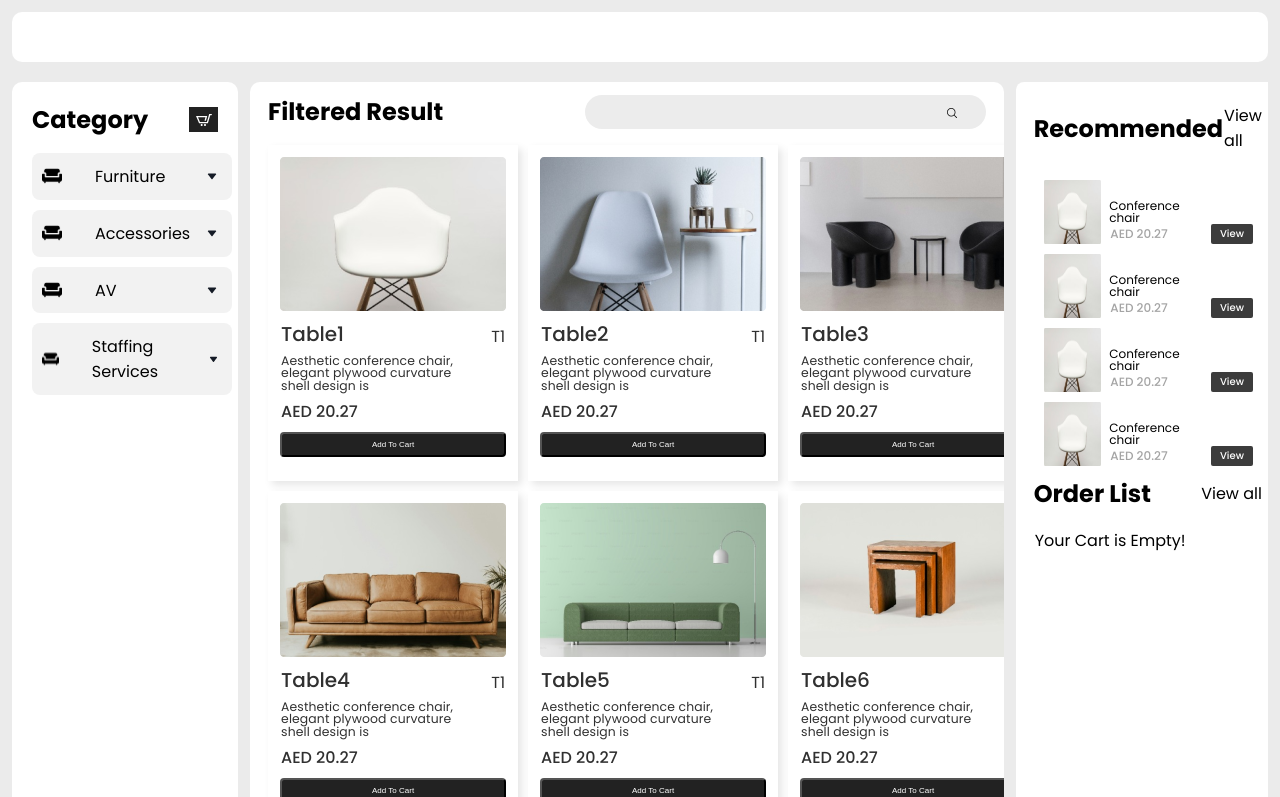
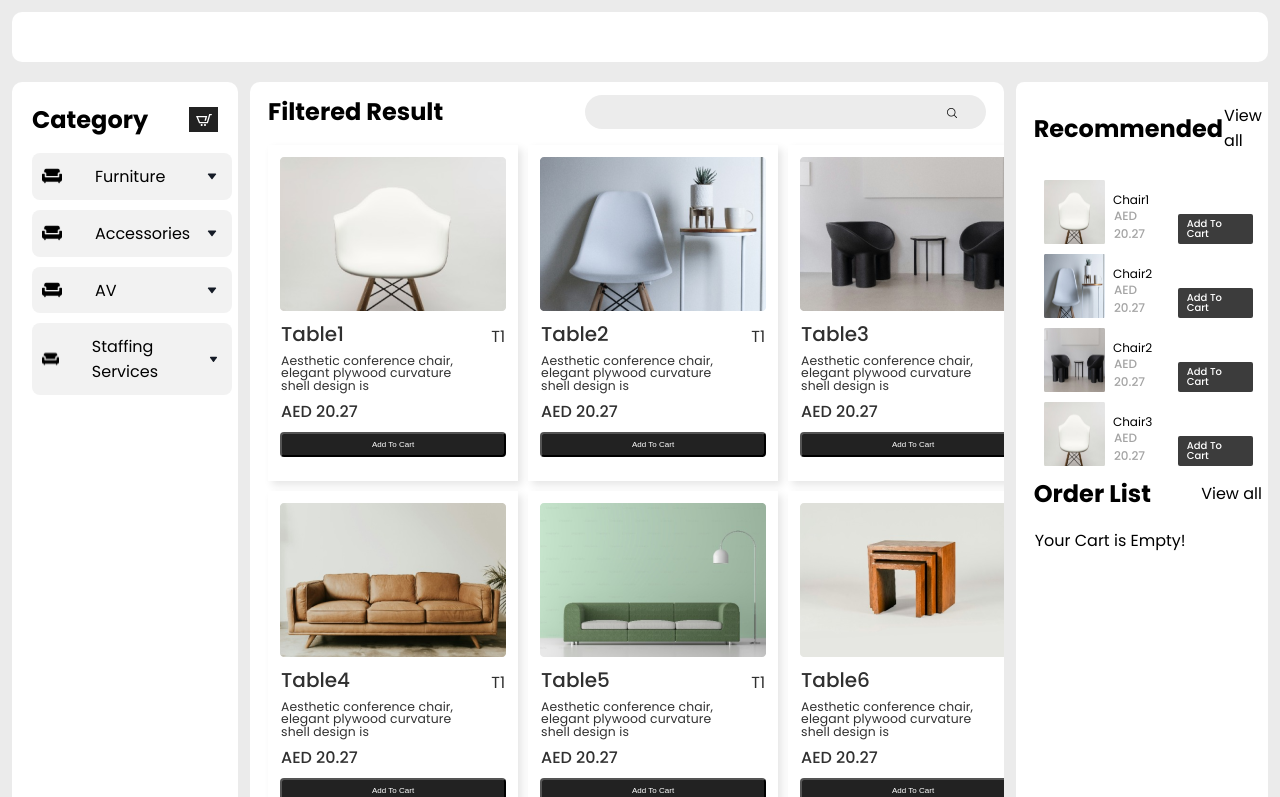
Before and after one commit to sreevishnu01/cart, a Next.js app: page / in a window 1280 px wide. Shown: the top 797 px of the page. Built offline with nearby package versions, Linux system fonts and the light colour scheme.

Commit message:
new function for recomend

```diff
--- a/src/app/component/Card.jsx
+++ b/src/app/component/Card.jsx
@@ -2,7 +2,7 @@
 import Image from "next/image";
 import { useState } from "react";
 
-function Card({ item, img, addtocart }) {
+function Card({ item, img, addtocart, setrecommended }) {
   const [count, setCount] = useState(0); // Initialize state for count
 
   const handleDecrement = () => {
@@ -16,7 +16,7 @@ function Card({ item, img, addtocart }) {
   };
 
   return (
-    <div className="card">
+    <div className="card" onClick={() => setrecommended(item.releated)}>
       <div className="img-container">
         <Image
           src={img ? img : "/assets/card/card1.png"}
--- a/src/app/component/Category.jsx
+++ b/src/app/component/Category.jsx
@@ -7,7 +7,13 @@ import DropdownMobile from "./DropdownMobile";
 import Modal from "./Modal";
 import Orderlist from "./Orderlist";
 
-const Category = ({ cart, removeFromCart }) => {
+const Category = ({
+  cart,
+  addtocart,
+  removeFromCart,
+  recommended,
+  removeFromCartOne,
+}) => {
   const [isModalOpen, setIsModalOpen] = useState(false);
   const [isModalCartOpen, setIsModalCartOpen] = useState(false);
 
@@ -42,7 +48,10 @@ const Category = ({ cart, removeFromCart }) => {
           <Orderlist
             cart={cart}
             ismobile={true}
+            addtocart={addtocart}
             removeFromCart={removeFromCart}
+            recommended={recommended}
+            removeFromCartOne={removeFromCartOne}
           />
         </Modal>
       )}
--- a/src/app/component/Filteredlist.jsx
+++ b/src/app/component/Filteredlist.jsx
@@ -4,7 +4,7 @@ import Card from "./Card";
 import styles from "../style/filteredlist.module.css";
 import { product } from "../utilss/data";
 const items = [];
-const Filteredlist = ({ addtocart }) => {
+const Filteredlist = ({ addtocart, setrecommended }) => {
   const [search, setSearch] = useState("");
   const [productItems, setProductItems] = useState(product);
 
@@ -47,7 +47,12 @@ const Filteredlist = ({ addtocart }) => {
       <div className={styles.gridcontainer}>
         {productItems.map((items, index) => (
           <div key={index}>
-            <Card item={items} img={items.img} addtocart={addtocart} />
+            <Card
+              item={items}
+              img={items.img}
+              addtocart={addtocart}
+              setrecommended={setrecommended}
+            />
           </div>
         ))}
       </div>
--- a/src/app/component/HomeLayout.jsx
+++ b/src/app/component/HomeLayout.jsx
@@ -7,6 +7,7 @@ import styles from "../style/homelayout.module.css";
 import Bar from "./Bar";
 const HomeLayout = () => {
   const [cart, setCart] = useState([]);
+  const [recommended, setrecommended] = useState("em");
 
   const addtocart = (item) => {
     setCart((prev) => [...prev, item]);
@@ -17,15 +18,39 @@ const HomeLayout = () => {
       (prevCart) => prevCart.filter((item) => item.id !== itemId.id) // Filter out the item to remove
     );
   };
+  const removeFromCartOne = (itemId) => {
+    setCart((prevCart) => {
+      const updatedCart = prevCart.slice(); // Create a copy of the cart
+      const itemIndex = updatedCart.findIndex((item) => item.id === itemId.id);
+
+      if (itemIndex !== -1) {
+        updatedCart.splice(itemIndex, 1); // Remove one item at the found index
+      }
+
+      return updatedCart;
+    });
+  };
 
   return (
     <div className={styles.maincontainer}>
       <Bar />
       <div className={styles.mainlayout}>
-        <Category cart={cart} removeFromCart={removeFromCart}/>
-        <Filteredlist addtocart={addtocart} />
+        <Category
+          cart={cart}
+          removeFromCart={removeFromCart}
+          addtocart={addtocart}
+          recommended={recommended}
+          removeFromCartOne={removeFromCartOne}
+        />
+        <Filteredlist addtocart={addtocart} setrecommended={setrecommended} />
         <div className="desktop">
-          <Orderlist cart={cart} removeFromCart={removeFromCart} />
+          <Orderlist
+            cart={cart}
+            addtocart={addtocart}
+            removeFromCart={removeFromCart}
+            recommended={recommended}
+            removeFromCartOne={removeFromCartOne}
+          />
         </div>
       </div>
     </div>
--- a/src/app/component/OrderItem.jsx
+++ b/src/app/component/OrderItem.jsx
@@ -1,14 +1,20 @@
 import React from "react";
 import Image from "next/image";
 
-function OrderItem({ item, removeFromCart, quantity }) {
+function OrderItem({
+  item,
+  removeFromCart,
+  quantity,
+  addtocart,
+  removeFromCartOne,
+}) {
   return (
     <div>
       <div>
         <div className="order-item">
           <div className="img">
             <Image
-              src={"/assets/card/card1.png"}
+              src={item ? item.img : "/assets/card/card1.png"}
               alt="Picture of the author"
               fill
               style={{ aspectRatio: "calc(400/300)" }}
@@ -27,9 +33,17 @@ function OrderItem({ item, removeFromCart, quantity }) {
             <h2 className="product-name">{item.title}</h2>
             <p className="price">AED 20.27</p>
           </div>
-
-          <p className="price">x{quantity}</p>
-          <p>AED 20.27</p>
+          <div className="qutity">
+            <div className="btn" onClick={() => removeFromCartOne(item)}>
+              -
+            </div>
+            <span>{quantity}</span>
+            <div className="btn" onClick={() => addtocart(item)}>
+              +
+            </div>
+          </div>
+          {/* <p className="price">x{quantity}</p>
+          <p>AED 20.27</p> */}
           <div
             style={{ cursor: "pointer" }}
             onClick={() => removeFromCart(item)}
--- a/src/app/component/Orderlist.jsx
+++ b/src/app/component/Orderlist.jsx
@@ -2,7 +2,15 @@ import React from "react";
 import OrderItem from "./OrderItem";
 import styles from "../style/orderedlist.module.css";
 import Releated from "./Releated";
-const Orderlist = ({ cart, ismobile, removeFromCart }) => {
+import { releated } from "../utilss/data";
+const Orderlist = ({
+  cart,
+  ismobile,
+  addtocart,
+  removeFromCart,
+  recommended,
+  removeFromCartOne,
+}) => {
   // const cartLengthv = cart.length();
 
   const releted = [1, 2, 3, 4];
@@ -31,9 +39,9 @@ const Orderlist = ({ cart, ismobile, removeFromCart }) => {
         </div>
 
         <div>
-          {releted?.map((item, index) => (
+          {releated[recommended].map((item, index) => (
             <div key={index} className={styles.itemcontainer1}>
-              <Releated />
+              <Releated addtocart={addtocart} item={item} />
             </div>
           ))}
         </div>
@@ -51,6 +59,8 @@ const Orderlist = ({ cart, ismobile, removeFromCart }) => {
                   quantity={item.quantity}
                   item={item}
                   removeFromCart={removeFromCart}
+                  addtocart={addtocart}
+                  removeFromCartOne={removeFromCartOne}
                 />
               </div>
             ))}
--- a/src/app/component/Releated.jsx
+++ b/src/app/component/Releated.jsx
@@ -1,23 +1,27 @@
 import React from "react";
 import Image from "next/image";
 
-function Releated() {
+function Releated({ item, addtocart }) {
   return (
     <div className="order-item">
       <div className="img">
         <Image
-          src={"/assets/card/card1.png"}
+          src={item.img ? item.img : "/assets/card/card1.png"}
           alt="Picture of the author"
           fill
           style={{ aspectRatio: "calc(400/300)" }}
         />
       </div>
       <div className="info">
-        <h2 className="product-name">Conference chair</h2>
+        <h2 className="product-name">{item.title}</h2>
         <p className="price">AED 20.27</p>
       </div>
-      <div className="btn">
-        <p>View</p>
+      <div
+        className="btn"
+        onClick={() => addtocart(item)}
+        style={{ cursor: "pointer" }}
+      >
+        <p>Add To Cart</p>
       </div>
     </div>
   );
--- a/src/app/style/orderitem.css
+++ b/src/app/style/orderitem.css
@@ -54,3 +54,21 @@
 .remove:hover{
  opacity: 1;
 }
+
+.qutity {
+  width: 30%;
+  display: flex;
+  justify-content: space-between;
+  padding: 0.375rem 0.25rem;
+  border-radius: 0.25rem;
+  border: 1px solid #aeaeae;
+}
+
+.qutity span {
+  max-width: 100px;
+}
+
+.qutity .btn {
+  cursor: pointer;
+  user-select: none;
+}
--- a/src/app/utilss/data.js
+++ b/src/app/utilss/data.js
@@ -127,50 +127,169 @@ export const product = [
     title: "Table1",
     discription: "",
     img: "/assets/card/card1.png",
+    releated: "chair",
   },
   {
     id: 1,
     title: "Table2",
     discription: "",
     img: "/assets/card/card2.png",
+    releated: "chair",
   },
   {
     id: 3,
     title: "Table3",
     discription: "",
     img: "/assets/card/card3.png",
+    releated: "chair",
   },
   {
     id: 4,
     title: "Table4",
     discription: "",
     img: "/assets/card/card4.png",
+    releated: "sofas",
   },
   {
     id: 5,
     title: "Table5",
     discription: "",
     img: "/assets/card/card5.png",
+    releated: "sofas",
   },
   {
     id: 6,
     title: "Table6",
     discription: "",
     img: "/assets/card/car6.png",
+    releated: "sofas",
   },
   {
+    id: 7,
     title: "Table7",
     discription: "",
     img: "/assets/card/card7.png",
+    releated: "sofas",
   },
   {
+    id: 8,
     title: "Table9",
     discription: "",
     img: "/assets/card/card8.png",
+    releated: "chair",
   },
   {
+    id: 9,
     title: "Table10",
     discription: "",
     img: "/assets/card/card9.png",
+    releated: "chair",
   },
 ];
+
+export const releated = {
+  em: [
+    {
+      id: 20,
+      title: "Chair1",
+      discription: "",
+      img: "/assets/card/card1.png",
+    },
+    {
+      id: 21,
+      title: "Chair2",
+      discription: "",
+      img: "/assets/card/card2.png",
+    },
+    {
+      id: 22,
+      title: "Chair2",
+      discription: "",
+      img: "/assets/card/card3.png",
+    },
+    {
+      id: 23,
+      title: "Chair3",
+      discription: "",
+      img: "/assets/card/card1.png",
+    },
+  ],
+  chair: [
+    {
+      id: 20,
+      title: "Chair1",
+      discription: "",
+      img: "/assets/card/card1.png",
+    },
+    {
+      id: 21,
+      title: "Chair2",
+      discription: "",
+      img: "/assets/card/card1.png",
+    },
+    {
+      id: 22,
+      title: "Chair2",
+      discription: "",
+      img: "/assets/card/card1.png",
+    },
+    {
+      id: 23,
+      title: "Chair3",
+      discription: "",
+      img: "/assets/card/card1.png",
+    },
+  ],
+  desks: [
+    {
+      id: 30,
+      title: "Desks1",
+      discription: "",
+      img: "/assets/card/card1.png",
+    },
+    {
+      id: 31,
+      title: "Desks2",
+      discription: "",
+      img: "/assets/card/card1.png",
+    },
+    {
+      id: 32,
+      title: "Desks2",
+      discription: "",
+      img: "/assets/card/card1.png",
+    },
+    {
+      id: 33,
+      title: "Desks3",
+      discription: "",
+      img: "/assets/card/card1.png",
+    },
+  ],
+  sofas: [
+    {
+      id: 40,
+      title: "Sofas1",
+      discription: "",
+      img: "/assets/card/card4.png",
+    },
+    {
+      id: 41,
+      title: "Sofas2",
+      discription: "",
+      img: "/assets/card/card5.png",
+    },
+    {
+      id: 42,
+      title: "Sofas2",
+      discription: "",
+      img: "/assets/card/card7.png",
+    },
+    {
+      id: 43,
+      title: "Sofas3",
+      discription: "",
+      img: "/assets/card/card9.png",
+    },
+  ],
+};
```
